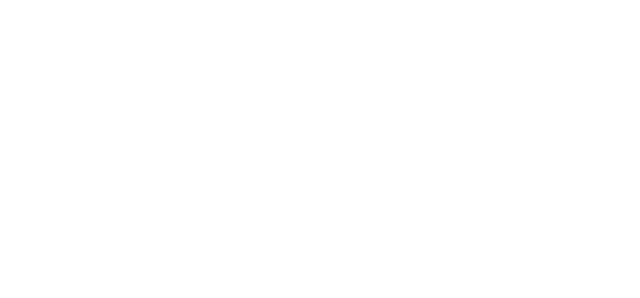
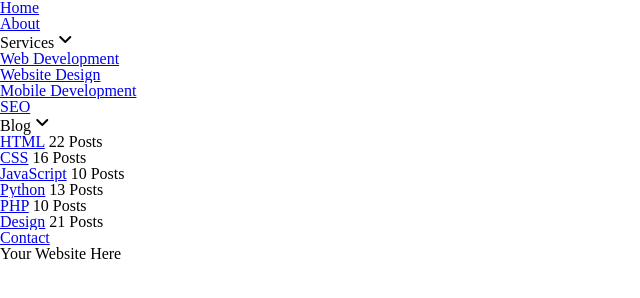
Before and after one commit to kcode93/PureCSS-DropdownMenu, a plain HTML site: page index.html in a window 1280 px wide. Shown: the whole page, without its empty margins (0-640 px from the left). Drawn offline with Linux system fonts and the light colour scheme.

Commit message:
if applied, this commit completes the markup

```diff
--- a/index.html
+++ b/index.html
@@ -11,6 +11,34 @@
     <title>CSS Dropdown Menu</title>
 </head>
 <body>
+    <nav id="navbar">
+        <ul>
+            <li><a href="#">Home</a></li>
+            <li><a href="#">About</a></li>
+            <li>Services <i class="fas fa-angle-down"></i>
+                <ul>
+                    <li><a href="#">Web Development</a></li>
+                    <li><a href="#">Website Design</a></li>
+                    <li><a href="#">Mobile Development</a></li>
+                    <li><a href="#">SEO</a></li>
+                </ul>
+            </li>
+            <li>Blog <i class="fas fa-angle-down"></i>
+                <ul>
+                    <li><a href="#">HTML</a> <span>22 Posts</span></li>
+                    <li><a href="#">CSS</a> <span>16 Posts</span></li>
+                    <li><a href="#">JavaScript</a> <span>10 Posts</span></li>
+                    <li><a href="#">Python</a> <span>13 Posts</span></li>
+                    <li><a href="#">PHP</a> <span>10 Posts</span></li>
+                    <li><a href="#">Design</a> <span>21 Posts</span></li>
+                </ul>
+            </li>
+            <li><a href="#">Contact</a></li>
+        </ul><!--end of ul-->
+    </nav><!--end of nav-->
 
+    <header id="showcase">
+        <h1>Your Website Here</h1>
+    </header>
 </body>
 </html>
```
